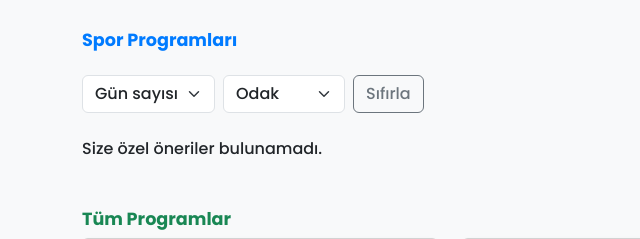
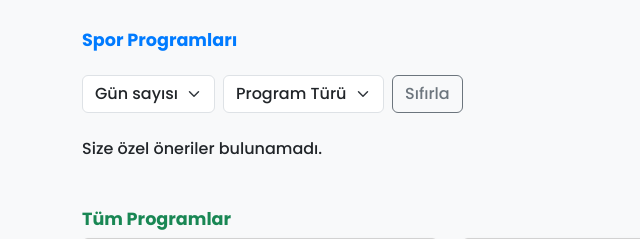
Before and after one commit to HGAKGUMUS/myFlask, a Flask app: template templates/sports.html in a window 1280 px wide. Shown: the part 56-295 px from the top of the page, without its empty margins (0-640 px from the left). Run offline with Flask 3, Linux system fonts and the light colour scheme; the template is opened without the code that fills it: values that come from a table or form of the project are taken from there, others are empty; some libraries are stand-ins or nearby versions.

Commit message:
Projenmz

```diff
--- a/templates/sports.html
+++ b/templates/sports.html
@@ -20,7 +20,7 @@
     </div>
     <div class="col-auto">
       <select name="focus" class="form-select" onchange="this.form.submit()">
-        <option value="">Odak</option>
+        <option value="">Program Türü</option>
         <option {% if request.args.get('focus')=='Full Body' %}selected{% endif %}>Full Body</option>
         <option {% if request.args.get('focus')=='Hybrid' %}selected{% endif %}>Hybrid</option>
       </select>
```
